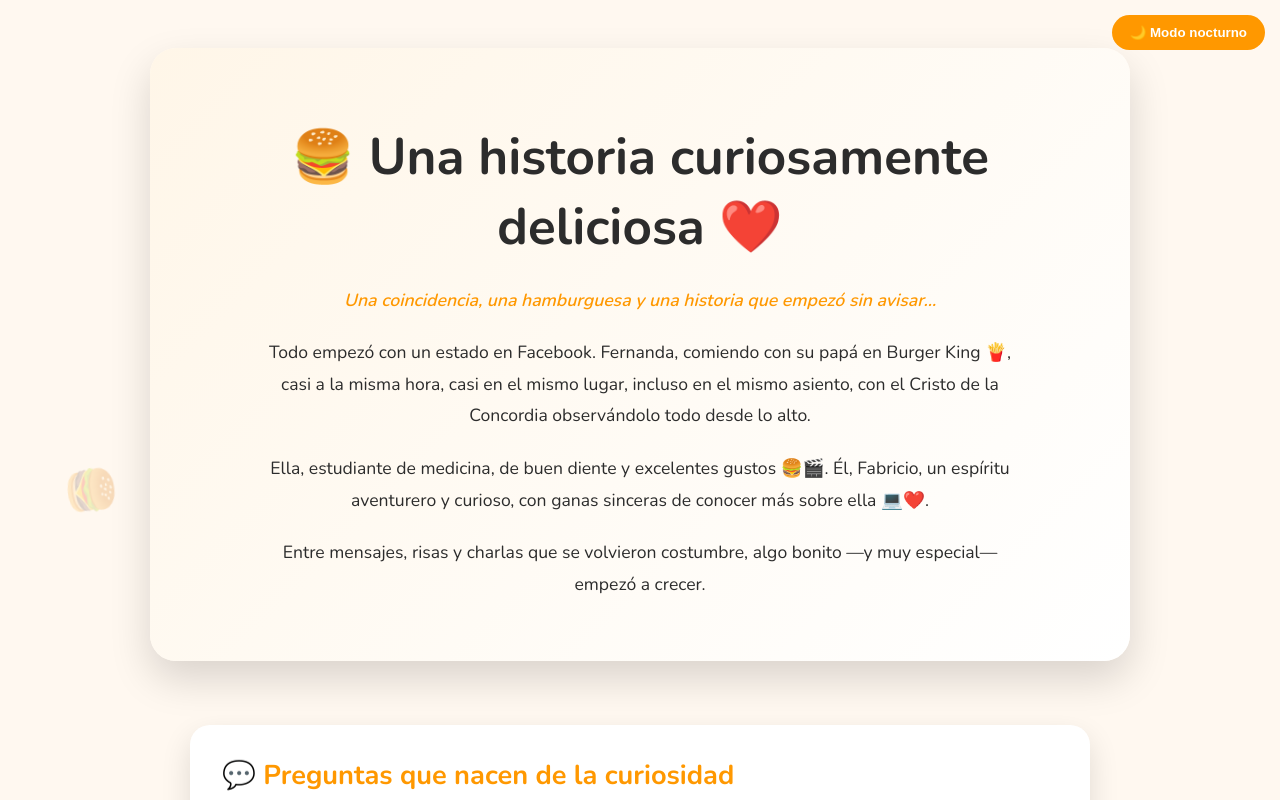
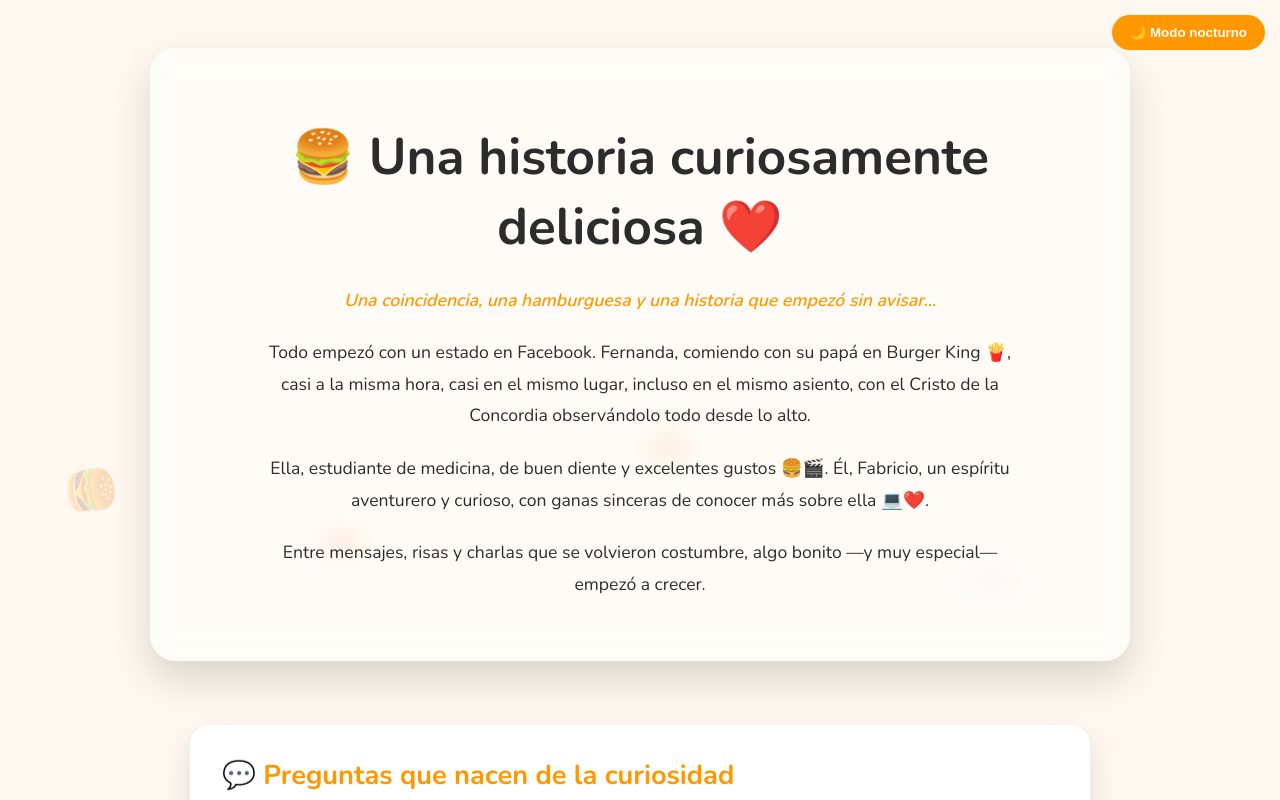
Before and after one commit to fabricioplay2learn-ctrl/Para-Fernanda-Vargas, a plain HTML site: page index.html in a window 1280 px wide. Shown: the top 800 px of the page. Drawn offline with nearby package versions, Linux system fonts and the light colour scheme.

Commit message:
Refactor story-box styles in index.html
Updated story-box styles for improved design.

```diff
--- a/index.html
+++ b/index.html
@@ -86,11 +86,14 @@
     /* Historia */
     .story-box {
       width: min(92%, 900px);          /* Responsivo sin tocar bordes */
-  margin: 3rem auto;               /* Centrado horizontal + aire arriba/abajo */
-  padding: clamp(1.6rem, 4vw, 2.5rem);
-  border-radius: 26px;
+      margin: 3rem auto;               /* Centrado horizontal + aire arriba/abajo */
+      padding: clamp(1.6rem, 4vw, 2.5rem);
+      border-radius: 26px;
 
-      background: linear-gradient(135deg, #fff6e8, #ffffff);
+      background: rgba(255, 255, 255, 0.55); /* Transparencia */
+      backdrop-filter: blur(12px);
+      -webkit-backdrop-filter: blur(12px);
+
       box-shadow: 0 18px 40px rgba(0,0,0,0.15);
       text-align: center;
     }
```
